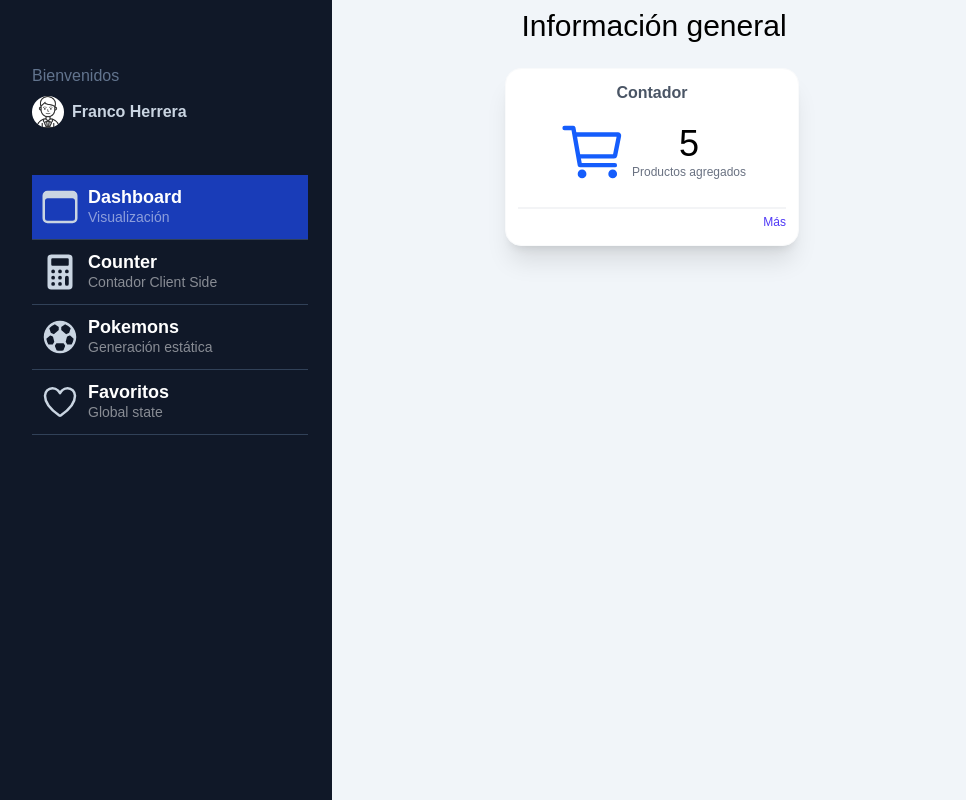
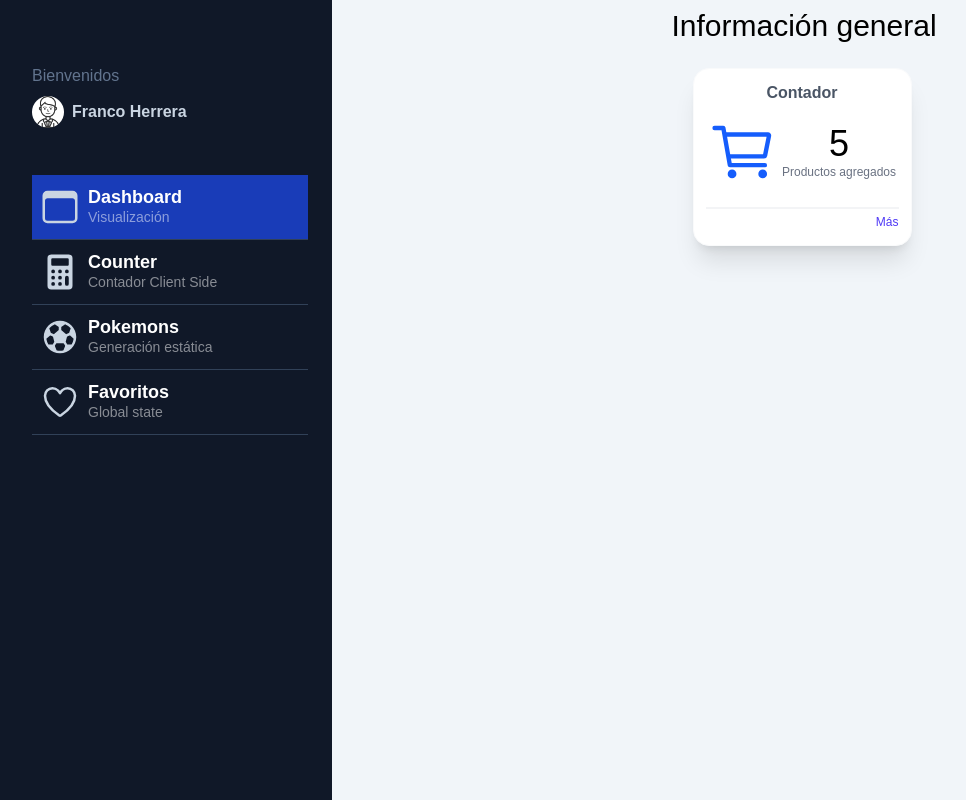
Before and after one commit to franncoherrera/next-first-steps, a Next.js app: page /dashboard/main in a window 1280 px wide. Shown: the whole page, without its empty margins (8-974 px from the left). Built offline with nearby package versions, Linux system fonts and the light colour scheme.

Commit message:
bugfix: styles pokemons grid fixed

```diff
--- a/src/app/dashboard/layout.tsx
+++ b/src/app/dashboard/layout.tsx
@@ -9,7 +9,7 @@ export default function DashboardLayout({
     <div className="bg-slate-100 overflow-y-scroll w-screen h-screen antialiased text-slate-300 selection:bg-blue-600 selection:text-white">
       <div className="flex h-full">
         <Sidebar />
-        <div className="w-full ml-[40px] text-slate-900">{children}</div>
+        <div className="w-full md:ml-[340px] ml-[40px] text-slate-900">{children}</div>
       </div>
     </div>
   );
```
